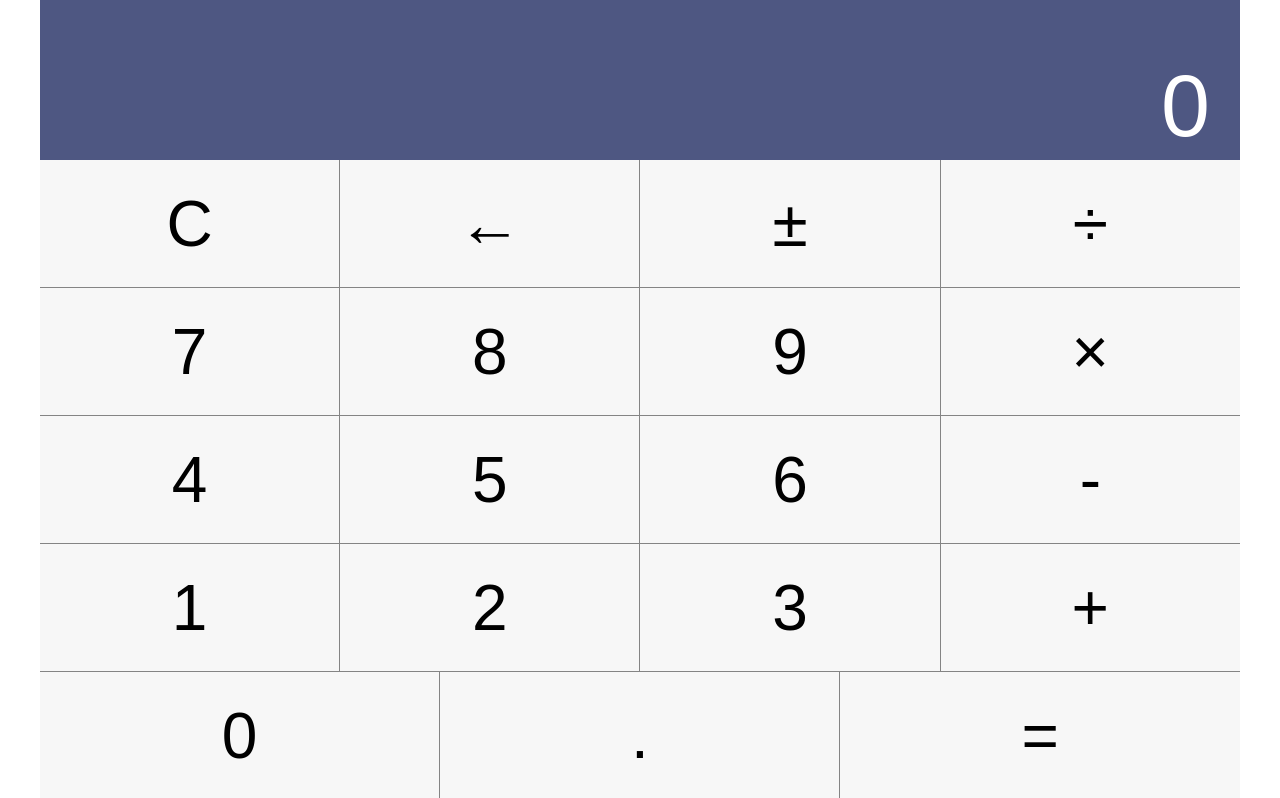
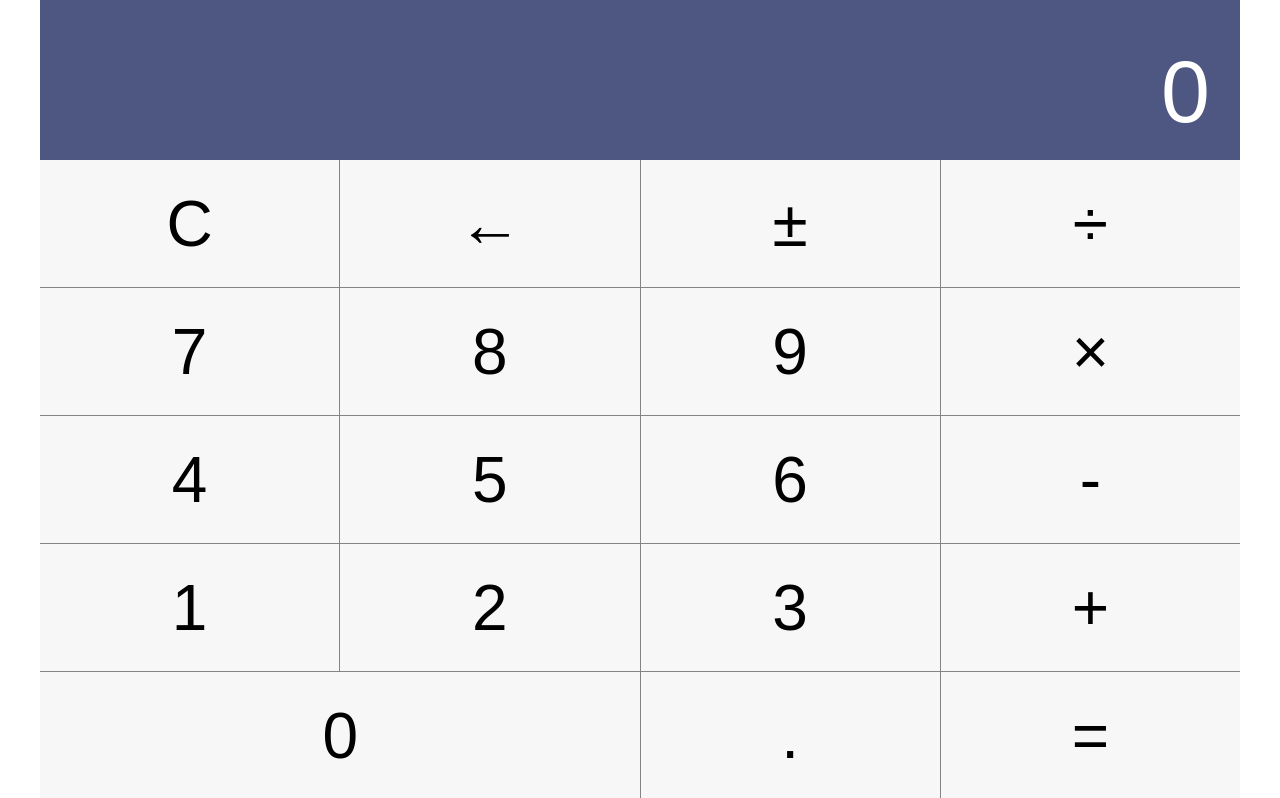
Before and after one commit to sequoian/calculator, a React (Create React App) app: page / in a window 1280 px wide. Built offline with nearby package versions, Linux system fonts and the light colour scheme.

Commit message:
wide button and favicon

```diff
--- a/src/Button.css
+++ b/src/Button.css
@@ -3,13 +3,15 @@
   -moz-appearance: none;
   background-color: #f7f7f7;
   cursor: pointer;
-  width: 100%;
   font-size: 0.1em;
   border-top: none;
   border-left: none;
   --bcolor: #848484; /* border color variable */
   border-right: 1px solid var(--bcolor);
   border-bottom: 1px solid var(--bcolor);
+  flex-basis: 0;
+  flex-grow: 1;
+  padding: 0 !important;
 }
 
 button:last-child {
@@ -20,10 +22,15 @@
   background-color: #e0e0e0
 }
 
-button:active {
-  background-color: #bfbfbf;
-}
-
 button:focus {
   outline: none;
 }
+
+button.wide {
+  flex-grow: 2;
+  border-left: 1px solid #f7f7f7;
+}
+
+button.wide:hover {
+  border-left: 1px solid #e0e0e0;
+}
--- a/src/Button.js
+++ b/src/Button.js
@@ -1,13 +1,22 @@
 import React from 'react'
 import './Button.css'
 
-const Button = ({name, label, onClick}) => (
+const Button = ({name, label, onClick, numeral, wide}) => {
+  const className = [
+    numeral ? 'numeral' : '',
+    wide ? 'wide' : ''
+  ]
+
+  return (
     <button
       id={name}
+      className={className.join(' ').trim() || null}
       onClick={() => onClick(name)}
     >
       {label || name}
     </button>
   )
 
+}
+
 export default Button
--- a/src/index.js
+++ b/src/index.js
@@ -1,5 +1,6 @@
 import React from 'react';
 import ReactDOM from 'react-dom';
+import './reset.css'
 import './index.css';
 import App from './App';
 import registerServiceWorker from './registerServiceWorker';
--- /dev/null
+++ b/src/reset.css
@@ -0,0 +1,48 @@
+/* http://meyerweb.com/eric/tools/css/reset/
+   v2.0 | 20110126
+   License: none (public domain)
+*/
+
+html, body, div, span, applet, object, iframe,
+h1, h2, h3, h4, h5, h6, p, blockquote, pre,
+a, abbr, acronym, address, big, cite, code,
+del, dfn, em, img, ins, kbd, q, s, samp,
+small, strike, strong, sub, sup, tt, var,
+b, u, i, center,
+dl, dt, dd, ol, ul, li,
+fieldset, form, label, legend,
+table, caption, tbody, tfoot, thead, tr, th, td,
+article, aside, canvas, details, embed,
+figure, figcaption, footer, header, hgroup,
+menu, nav, output, ruby, section, summary,
+time, mark, audio, video {
+	margin: 0;
+	padding: 0;
+	border: 0;
+	font-size: 100%;
+	font: inherit;
+	vertical-align: baseline;
+}
+/* HTML5 display-role reset for older browsers */
+article, aside, details, figcaption, figure,
+footer, header, hgroup, menu, nav, section {
+	display: block;
+}
+body {
+	line-height: 1;
+}
+ol, ul {
+	list-style: none;
+}
+blockquote, q {
+	quotes: none;
+}
+blockquote:before, blockquote:after,
+q:before, q:after {
+	content: '';
+	content: none;
+}
+table {
+	border-collapse: collapse;
+	border-spacing: 0;
+}
```
Also changed, not shown: src/Keypad.js (+12 -0 lines), public/icon.svg (added), 1 other file (tests, documents, lock files or other folders). Lines whose indentation alone changed are shown as unchanged.
